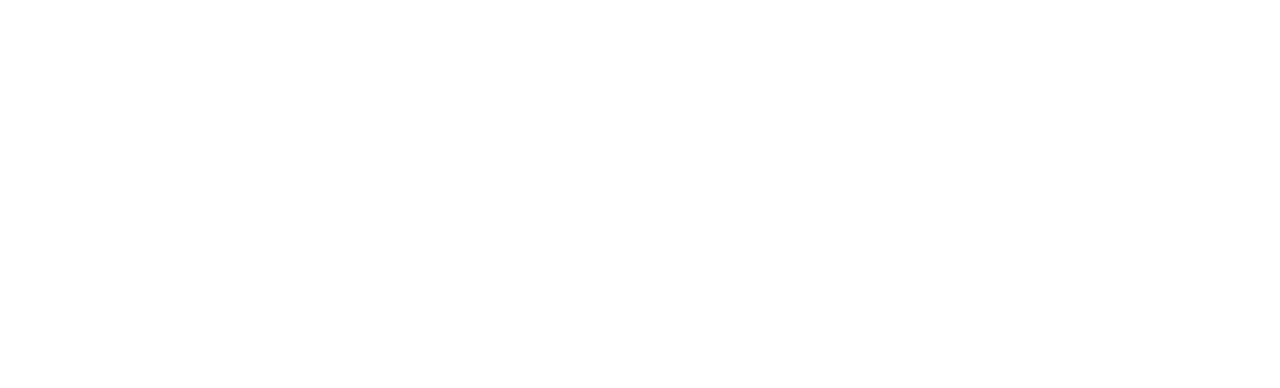
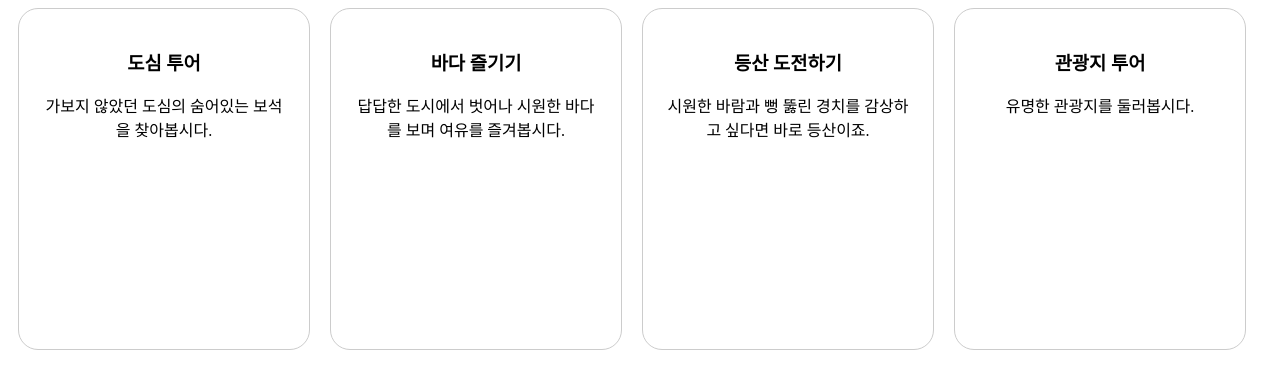
Before and after one commit to onwardjake/html2507, a plain HTML site: page test.html in a window 1280 px wide. Drawn offline with Linux system fonts and the light colour scheme.

Commit message:
added 4 cards html and css

```diff
--- a/test.html
+++ b/test.html
@@ -5,14 +5,38 @@
     <meta charset="UTF-8">
     <meta name="viewport" content="width=device-width, initial-scale=1.0">
     <title>여가 시간 즐기기</title>
+    <style>
+        .travel_card {
+            width: 250px;
+            height: 300px;
+            border: 1px solid #ccc;
+            border-radius: 20px;
+            padding: 20px;
+            float: left;
+            margin: 0 10px;
+            text-align: center;
+        }
+    </style>
 </head>
 
 <body>
     <div class="contents">
-        <div class="travel_card"></div>
-        <div class="travel_card"></div>
-        <div class="travel_card"></div>
-        <div class="travel_card"></div>
+        <div class="travel_card">
+            <h3>도심 투어</h3>
+            <p>가보지 않았던 도심의 숨어있는 보석을 찾아봅시다.</p>
+        </div>
+        <div class="travel_card">
+            <h3>바다 즐기기</h3>
+            <p>답답한 도시에서 벗어나 시원한 바다를 보며 여유를 즐겨봅시다.</p>
+        </div>
+        <div class="travel_card">
+            <h3>등산 도전하기</h3>
+            <p>시원한 바람과 뻥 뚫린 경치를 감상하고 싶다면 바로 등산이죠.</p>
+        </div>
+        <div class="travel_card">
+            <h3>관광지 투어</h3>
+            <p>유명한 관광지를 둘러봅시다.</p>
+        </div>
     </div>
 </body>
 
```
